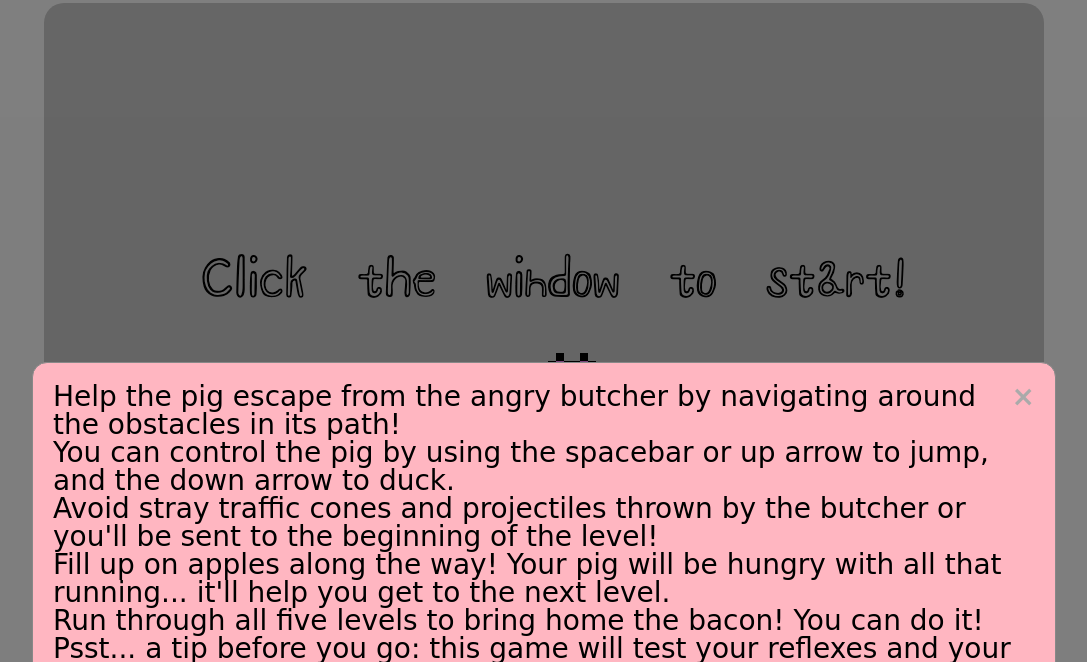
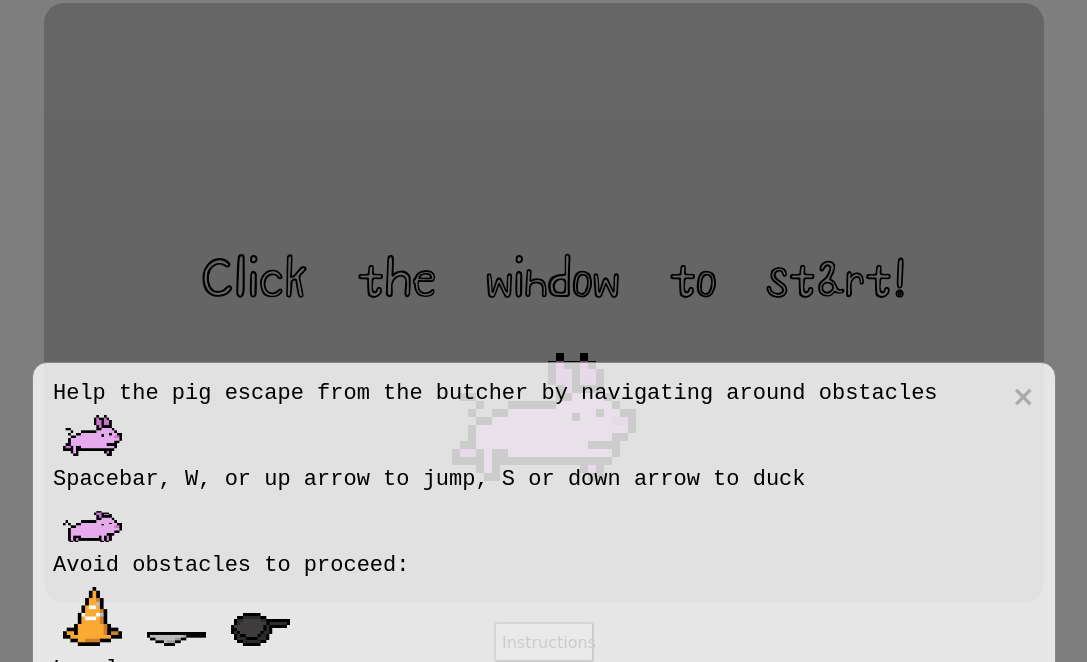
Before and after one commit to ggharsha/bringing_home_the_bacon, a website built with webpack: page index.html in a window 1280 px wide. Both pictures are taken after a click on the button "Instructions". Shown: the part 169-831 px from the top of the page, without its empty margins (96-1183 px from the left). Built offline with Linux system fonts and the light colour scheme; a web font is replaced by a local one.

Commit message:
Added left hand capability and CSS styling for modal

```diff
--- a/index.html
+++ b/index.html
@@ -30,12 +30,15 @@
     <div id="modal">
         <div id="modal-content">
             <span class="close">&times;</span>
-            <p>Help the pig escape from the angry butcher by navigating around the obstacles in its path!</p>
-            <p>You can control the pig by using the spacebar or up arrow to jump, and the down arrow to duck.</p>
-            <p>Avoid stray traffic cones and projectiles thrown by the butcher or you'll be sent to the beginning of the level!</p>
-            <p>Fill up on apples along the way! Your pig will be hungry with all that running... it'll help you get to the next level.</p>
-            <p>Run through all five levels to bring home the bacon! You can do it!</p>
-            <p>Psst... a tip before you go: this game will test your reflexes and your pattern recognition! Don't be afraid of a 'Game Over'!</p>
+            <p>Help the pig escape from the butcher by navigating around obstacles</p>
+            <img src="src/images/newPig1.png">
+            <p>Spacebar, W, or up arrow to jump, S or down arrow to duck</p>
+            <img src="src/images/newDuckingPig.png">
+            <p>Avoid obstacles to proceed:</p>
+            <img src="src/images/newTrafficCone.png"> <img src="src/images/newKnife.png"> <img src="src/images/newPan.png">
+            <p>Level up:</p>
+            <img src="src/images/newApple.png">
+            <p>Try to remember the patterns! You can do it!</p>
         </div>
     </div>
 </body>
--- a/src/index.scss
+++ b/src/index.scss
@@ -1,3 +1,4 @@
 @import "./styles/reset.css";
 @import url('https://fonts.googleapis.com/css2?family=Shizuru&display=swap');
+@import url('https://fonts.googleapis.com/css2?family=Rubik+Mono+One&display=swap');
 @import "./styles/style.css"
--- a/src/scripts/game.js
+++ b/src/scripts/game.js
@@ -55,13 +55,13 @@ export default class Game {
         const pig = this.pig
         let game = this;
         window.addEventListener("keydown", function(e) {
-            if ((e.code === "Space" || e.code === "ArrowUp") && game.lives > 0) pig.jump()
+            if ((e.code === "Space" || e.code === "ArrowUp" || e.code === "KeyW") && game.lives > 0) pig.jump()
         });
         window.addEventListener("keydown", function(e) {
-            if (e.code === "ArrowDown" && game.lives > 0) pig.duck();
+            if ((e.code === "ArrowDown" || e.code === "KeyS" ) && game.lives > 0) pig.duck();
         });
         window.addEventListener("keyup", function(e) {
-            if (e.code === "ArrowDown" && game.lives > 0) pig.stand();
+            if ((e.code === "ArrowDown" || e.code === "KeyS" ) && game.lives > 0) pig.stand();
         });
         pig.switchSprite();
         this.objects.forEach(obj => {
--- a/src/styles/style.css
+++ b/src/styles/style.css
@@ -78,7 +78,7 @@ button {
 }
 
 #modal-content {
-    background-color: lightpink;
+    background-color: rgba(255,255,255,0.8);
     margin: auto;
     padding: 20px;
     border: 1px solid #888;
@@ -101,5 +101,12 @@ button {
 }
 
 p {
-    font-size: 28px;
+    font-size: 22px;
+    font-family: monospace;
 }
+
+img {
+    position: relative;
+    width: 6%;
+    margin: 10px;
+}
```
Also changed, not shown: dist/main.css, dist/main.js.
